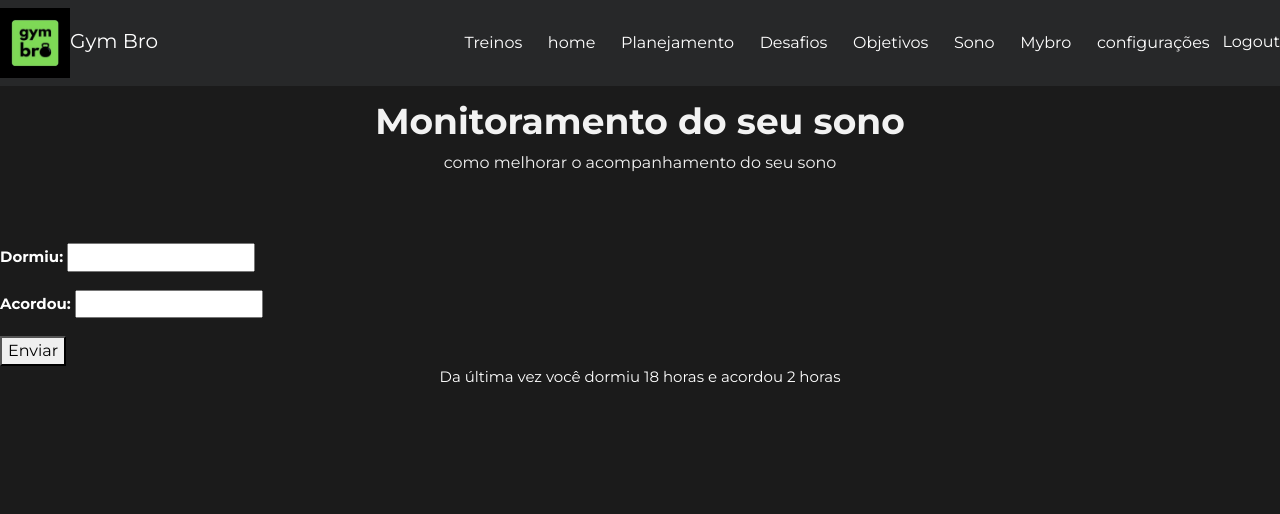
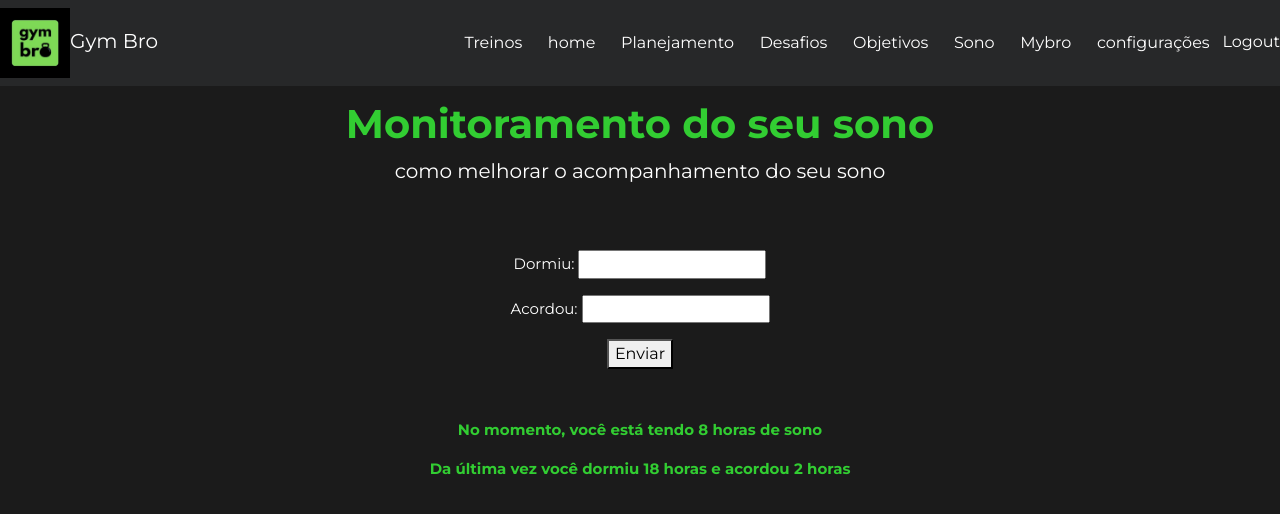
Before and after one commit to dan-albuquerque/fds-gymbro, a Django app: page /sono in a window 1280 px wide. Shown: the top 514 px of the page. Run offline with Django 4.2, Linux system fonts and the light colour scheme; a user stored in the database is signed in; data comes from the database, SQL or seed files in the repository; both versions use the stored data as it was after the commit; some libraries are stand-ins or nearby versions.

Commit message:
bug-fixing/quality patch1

```diff
--- a/galeria/views.py
+++ b/galeria/views.py
@@ -7,127 +7,146 @@ from django.contrib import messages
 from django.contrib.auth.decorators import login_required
 from django.urls import reverse
 
+
 # Create your views here.
 def index(request):
-    if request.method == 'POST':
-        form = AuthenticationForm(request, data=request.POST)
-        if form.is_valid():
-            username = form.cleaned_data['username']
-            password = form.cleaned_data['password']
-            user = authenticate(request, username=username, password=password)
-            if user is not None:
-                login(request, user)
-                messages.success(request, 'You have been logged in successfully!')
-                return redirect('home')
-        else:
-            messages.error(request, 'Invalid username or password!')
-    else:
-        form = AuthenticationForm()
-    return render(request, 'galeria/index.html', {'form': form})
+   if request.method == 'POST':
+       form = AuthenticationForm(request, data=request.POST)
+       if form.is_valid():
+           username = form.cleaned_data['username']
+           password = form.cleaned_data['password']
+           user = authenticate(request, username=username, password=password)
+           if user is not None:
+               login(request, user)
+               return redirect('home')
+       else:
+           messages.error(request, 'Invalid username or password!')
+   else:
+       form = AuthenticationForm()
+   return render(request, 'galeria/index.html', {'form': form})
+
 
 def logout_view(request):
-    logout(request)
-    return redirect(reverse('index'))
+   logout(request)
+   return redirect(reverse('index'))
+
 
 @login_required(login_url='/')
 def execução(request, exercise_id):
-    exercise = Exercise.objects.get(id=exercise_id)
-    context = {'exercise': exercise}
-    return render(request, 'galeria/execução.html', context)
+   exercise = Exercise.objects.get(id=exercise_id)
+   context = {'exercise': exercise}
+   return render(request, 'galeria/execução.html', context)
 @login_required(login_url='/')
 def treinos(request):
-    treinos = Treinos.objects.all()
+   treinos = Treinos.objects.all()
 
-    return render(request, 'galeria/treinos.html', {'cards': treinos})
+
+   return render(request, 'galeria/treinos.html', {'cards': treinos})
+
 
 @login_required(login_url='/')
 def treinos2(request):
-    return render(request, 'galeria/treinos2.html')
+   return render(request, 'galeria/treinos2.html')
+
 
 @login_required(login_url='/')
 @login_required(login_url='/')
 def sono(request):
-    if request.method == 'POST':
-        form = SonoForm(request.POST)
-        if form.is_valid():
-            sono = form.save(commit=False)
-            sono.user = request.user  # Associando o usuário atualmente autenticado à instância de Sono
-            sono.calcular_horas()
-            sono.save()
-            return redirect('sono_selecionado', id_sono=sono.id)
-    else:
-        form = SonoForm()
+   if request.method == 'POST':
+       form = SonoForm(request.POST)
+       if form.is_valid():
+           sono = form.save(commit=False)
+           sono.user = request.user  # Associando o usuário atualmente autenticado à instância de Sono
+           sono.calcular_horas()
+           sono.save()
+           return redirect(request.path)
+   else:
+       form = SonoForm()
 
-    latest_sono = Sono.objects.filter(user=request.user).last()
 
-    context = {'form': form, 'sono': latest_sono}
+   latest_sono = Sono.objects.filter(user=request.user).last()
 
-    return render(request, 'galeria/sono.html', context)
 
+   context = {'form': form, 'sono': latest_sono}
+
+
+   return render(request, 'galeria/sono.html', context)
 @login_required(login_url='/')
 def sono2(request):
-    return render(request, 'galeria/sono2.html')
+   return render(request, 'galeria/sono2.html')
+
 
 @login_required(login_url='/')
 def treino_selecionado(request, treino_id):
-    treino_escolhido = get_object_or_404(Treinos, pk=treino_id)
+   treino_escolhido = get_object_or_404(Treinos, pk=treino_id)
 
-    return render(request, 'galeria/treino_selecionado.html', {"treino": treino_escolhido})
+
+   return render(request, 'galeria/treino_selecionado.html', {"treino": treino_escolhido})
+
 
 @login_required(login_url='/')
 def pesos(request):
-    return render(request, 'galeria/pesos.html')
+   return render(request, 'galeria/pesos.html')
+
 
 def register(request):
-    if request.method == 'POST':
-        form = RegisterForm(request.POST)
-        if form.is_valid():
-            user = form.save()
-            # Faça login automaticamente após o cadastro
-            username = form.cleaned_data.get('username')
-            raw_password = form.cleaned_data.get('password1')
-            user = authenticate(username=username, password=raw_password)
-            login(request, user)
-            return redirect('index')
-    else:
-        form = RegisterForm()
-    return render(request, 'galeria/register.html', {'form': form})
+   if request.method == 'POST':
+       form = RegisterForm(request.POST)
+       if form.is_valid():
+           user = form.save()
+           # Faça login automaticamente após o cadastro
+           username = form.cleaned_data.get('username')
+           raw_password = form.cleaned_data.get('password1')
+           user = authenticate(username=username, password=raw_password)
+           login(request, user)
+           return redirect('index')
+   else:
+       form = RegisterForm()
+   return render(request, 'galeria/register.html', {'form': form})
+
 
 @login_required(login_url='/')
 def treino_selecionado2(request, option):
-    if option == 'peitoral':
-        exercises = Exercise.objects.filter(user=request.user, group='peitoral')
-    elif option == 'costas':
-        exercises = Exercise.objects.filter(user=request.user, group='costas')
-    elif option == 'perna':
-        exercises = Exercise.objects.filter(user=request.user, group='perna')
-    else:
-        exercises = None
+   if option == 'peitoral':
+       exercises = Exercise.objects.filter(user=request.user, group='peitoral')
+   elif option == 'costas':
+       exercises = Exercise.objects.filter(user=request.user, group='costas')
+   elif option == 'perna':
+       exercises = Exercise.objects.filter(user=request.user, group='perna')
+   else:
+       exercises = None
 
-    if request.method == 'POST':
-        for exercise in exercises:
-            weight = request.POST.get('peso_ex_{}'.format(exercise.pk))
-            if weight is not None and weight != '':
-                exercise.weight = weight
-                exercise.save()
 
-    context = {
-        'option': option.capitalize(),
-        'exercises': exercises,
-    }
+   if request.method == 'POST':
+       for exercise in exercises:
+           weight = request.POST.get('peso_ex_{}'.format(exercise.pk))
+           if weight is not None and weight != '':
+               exercise.weight = weight
+               exercise.save()
 
-    return render(request, 'galeria/treino_selecionado2.html', context)
+
+   context = {
+       'option': option.capitalize(),
+       'exercises': exercises,
+   }
+
+
+   return render(request, 'galeria/treino_selecionado2.html', context)
+
 
 @login_required(login_url='/')
 def home(request):
-    return render(request, 'galeria/home.html')
+   return render(request, 'galeria/home.html')
+
+
 
 
 @login_required(login_url='/')
 def sono_selecionado(request, id_sono):
-    sono = Sono.objects.get(id=id_sono)
-    return render(request, 'galeria/sono_selecionado.html', {'sono': sono})
+   sono = Sono.objects.get(id=id_sono)
+   return render(request, 'galeria/sono_selecionado.html', {'sono': sono})
+
 
 #@login_required(login_url='/') VER DEPOIS
 def planejamento(request):
-    return render(request, 'galeria/planejamento.html')
+   return render(request, 'galeria/planejamento.html')
--- a/templates/galeria/home.html
+++ b/templates/galeria/home.html
@@ -11,6 +11,7 @@
 </head>
 <body>
     <h1><b style="padding-left: 50px;padding-bottom: 200px;color: #32CD32";>Seja bem vindo, bro!</b></h1>
+
 <div class="row row-cols-2 g-3">
         <div class="col">
           <div class="card">
--- a/templates/galeria/sono.html
+++ b/templates/galeria/sono.html
@@ -1,65 +1,43 @@
 {% extends 'galeria/base.html' %}
 {% load static %}
+
+
 {% block content %}
-
-<style>
-    .botao {
-  display: inline-block;
-  background-color: #4CAF50; /* cor de fundo */
-  color: white; /* cor do texto */
-  padding: 12px 24px; /* espaçamento interno */
-  border: none; /* borda */
-  border-radius: 4px; /* arredondamento das bordas */
-  font-size: 16px; /* tamanho da fonte */
-  cursor: pointer; /* cursor do mouse */
-  text-decoration: none; /* sublinhado do texto */
-}
-
-h1 {
-  font-size: 36px;
-  font-weight: bold;
-  text-align: center;
-  color: #F2F2F2;
-}
-
-.subtitulo{
-  font-size: 16px;
-  line-height: 1.5;
-  margin-bottom: 20px;
-  color: #F2F2F2;
-}
-
-h2 {
-  font-size: 24px;
-  font-weight: bold;
-  margin-bottom: 10px;
-  color: #F2F2F2;
-}
-
-label {
-  display: inline-block;
-  font-weight: bold;
-  margin-bottom: 5px;
-}
-</style>
 
 
 <div style="text-align: center;">
-      <h1>Monitoramento do seu sono</h1>
+   <h1><b>Monitoramento do seu sono</b></h1>
    <p class="subtitulo">como melhorar o acompanhamento do seu sono</p>
 </div>
-  <br>
-  <br>
+
+
+<br><br>
+
+
 <form method="POST" action="">
    {% csrf_token %}
    {{ form.as_p }}
    <button type="submit">Enviar</button>
 </form>
 
+
 {% if sono.dormiu and sono.acordou %}
+<div style="text-align: center; padding-top:50px ">
+   <p><b style = "color : #32CD32">No momento, você está tendo {{sono.total_sono}} horas de sono</b> </p>
 <div style="text-align: center;">
-    <p>Da última vez você dormiu {{ sono.dormiu }} horas e acordou {{ sono.acordou }} horas</p>
+   <p><b style = "color : #32CD32"> Da última vez você dormiu {{ sono.dormiu }} horas e acordou {{ sono.acordou }} horas</b> </p>
 </div>
 {% endif %}
 
+
+<style>
+   div {
+       text-align: center;
+   }
+   .subtitulo {
+       font-size: 20px;
+   }
+</style>
+
+
 {% endblock %}
```
Also changed, not shown: templates/galeria/base.html (+11 -0 lines), db.sqlite3. Lines whose indentation alone changed are shown as unchanged.
